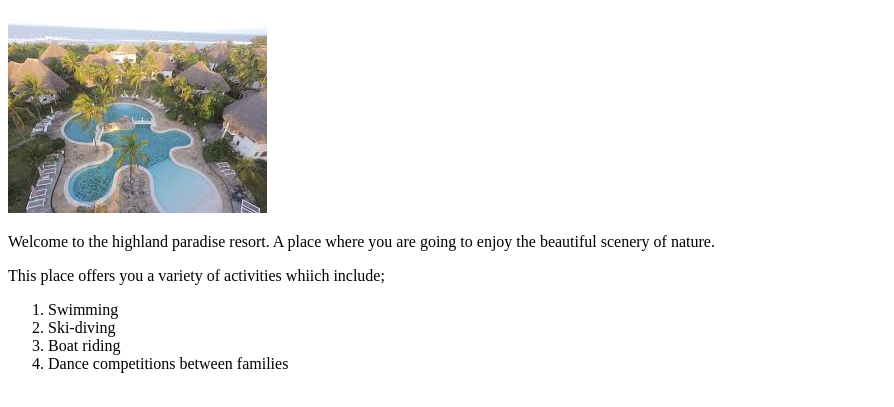
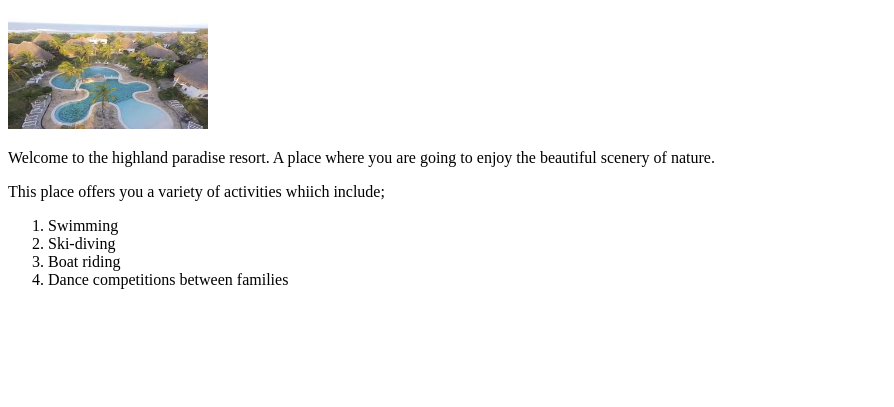
Before and after one commit to Steve99-coder/resort, a plain HTML site: page index.html in a window 1280 px wide. Shown: the part 61-468 px from the top of the page, without its empty margins (0-894 px from the left). Drawn offline with Linux system fonts and the light colour scheme.

Commit message:
Add image styling to the html

```diff
--- a/css/styles.css
+++ b/css/styles.css
@@ -2,3 +2,7 @@ h1{
     color: blue;
     text-align: center;
 }
+img{
+    width: 200px;
+    height: 110px;
+}
```
